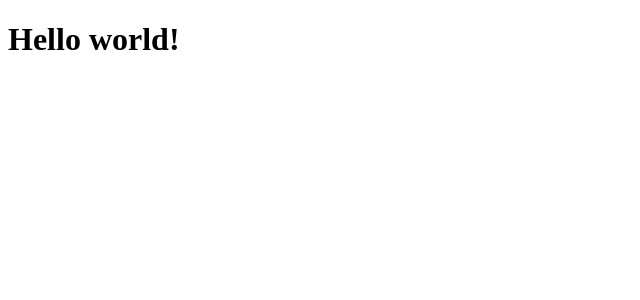
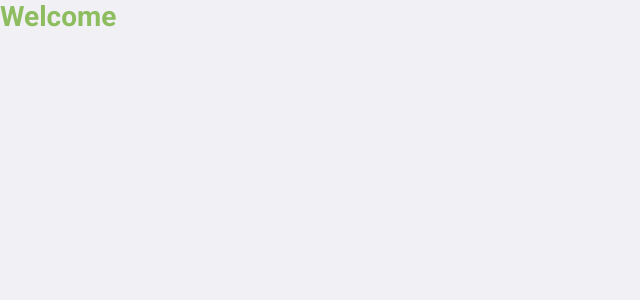
Before and after one commit to pedrofranq96/React-js-com-.net, a React (Create React App) app in the folder client/: page / in a window 1280 px wide. Shown: the top 300 px of the page, without its empty margins (0-640 px from the left). Built offline with nearby package versions, Linux system fonts and the light colour scheme.

Commit message:
Passos inicias - config global.css

```diff
--- a/client/src/App.js
+++ b/client/src/App.js
@@ -1,5 +1,12 @@
 import React from 'react';
+import './global.css';
+
+import Login from './pages/Login';
+
+
+
+
 
 export default function App() {
-  return(<h1>Hello world!</h1>);
+  return(<Login/>);
 }
--- /dev/null
+++ b/client/src/global.css
@@ -0,0 +1,14 @@
+@import url('https://fonts.googleapis.com/css2?family=Roboto:wght@400;500;700&display=swap');
+
+*{
+    margin: 0;
+    padding: 0;
+    outline: 0;
+    box-sizing: border-box;
+}
+
+body{
+    font: 400 14px Roboto, sans-serif;
+    background : #F0F0F5;
+    -webkit-font-smoothing: antialiased;
+}
--- /dev/null
+++ b/client/src/pages/Login/index.js
@@ -0,0 +1,7 @@
+import React from "react";
+import './styles.css';
+
+
+export default function Login(){
+    return(<h1>Welcome</h1>);
+}
--- /dev/null
+++ b/client/src/pages/Login/styles.css
@@ -0,0 +1,3 @@
+h1 {
+    color: #8EBD60;
+}
```
Also changed, not shown: client/src/assets/logo.svg (added), client/src/assets/padlock.png (added).
